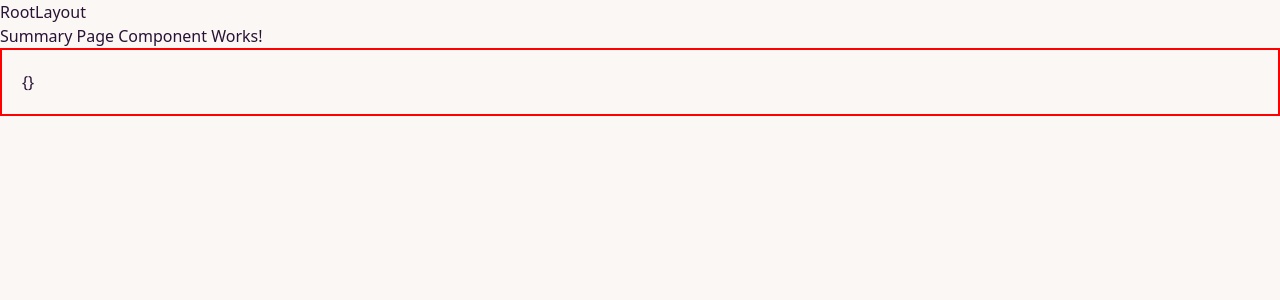
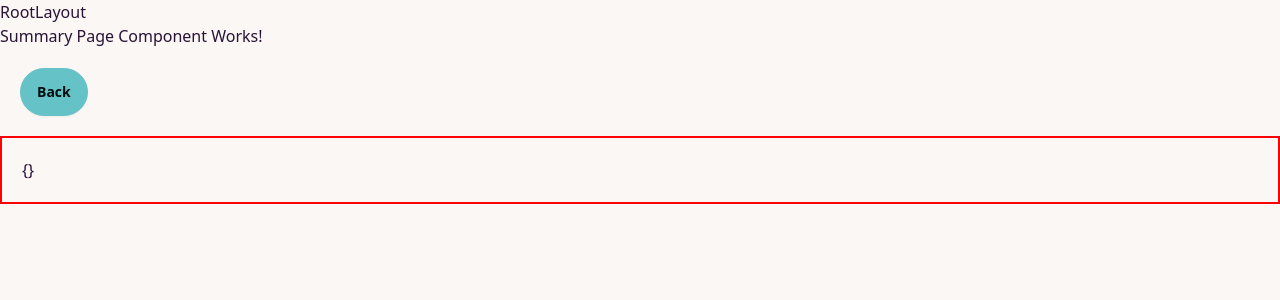
Before and after one commit to stefanowebdevelopment/react-context-API, a React (Vite) app: page /summary in a window 1280 px wide. Shown: the top 300 px of the page. Built offline with nearby package versions, Linux system fonts and the light colour scheme; no server answers.

Commit message:
added back btn to navigate home

```diff
--- a/src/pages/Summary.jsx
+++ b/src/pages/Summary.jsx
@@ -1,14 +1,25 @@
 import { useContext } from 'react';
 import { BookingContext } from '../store/booking-context.jsx';
+import { useNavigate } from 'react-router-dom';
 
 
 export default function SummaryPage() {
 
   const bookingCtx = useContext(BookingContext);
+  const navigate = useNavigate();
+
+  function goToHome() {
+    navigate('/');
+  }
 
   return(
     <>
       <p>Summary Page Component Works!</p>
+
+      <section className='m-5'>
+        <button onClick={() => goToHome()} className="btn btn-primary">Back</button>
+      </section>
+
       <div className='p-5' style={{ border: '2px solid red' }}>
         {JSON.stringify(bookingCtx.formDataState)}
       </div>
```
